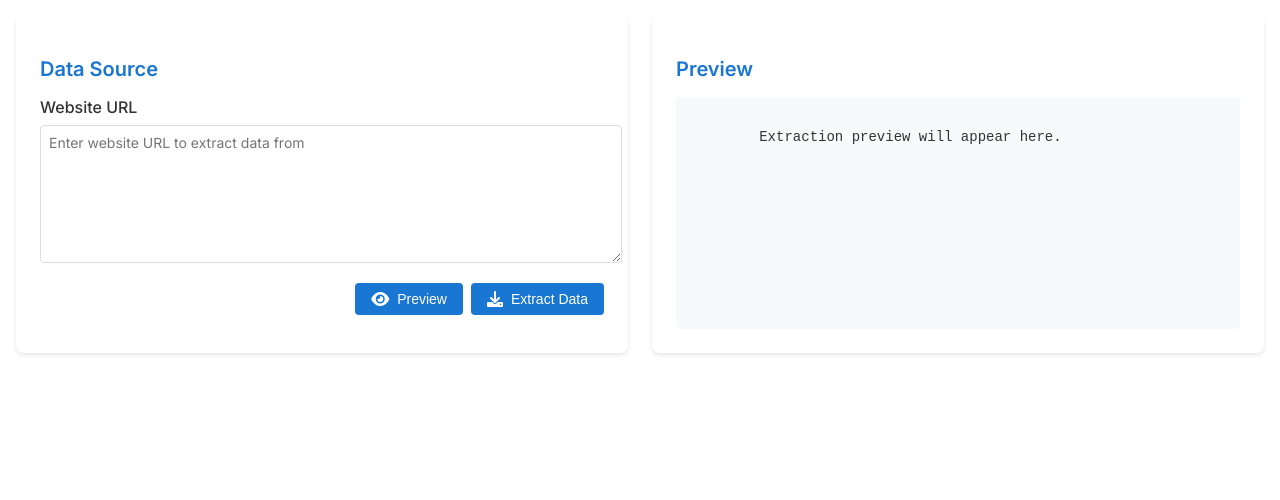
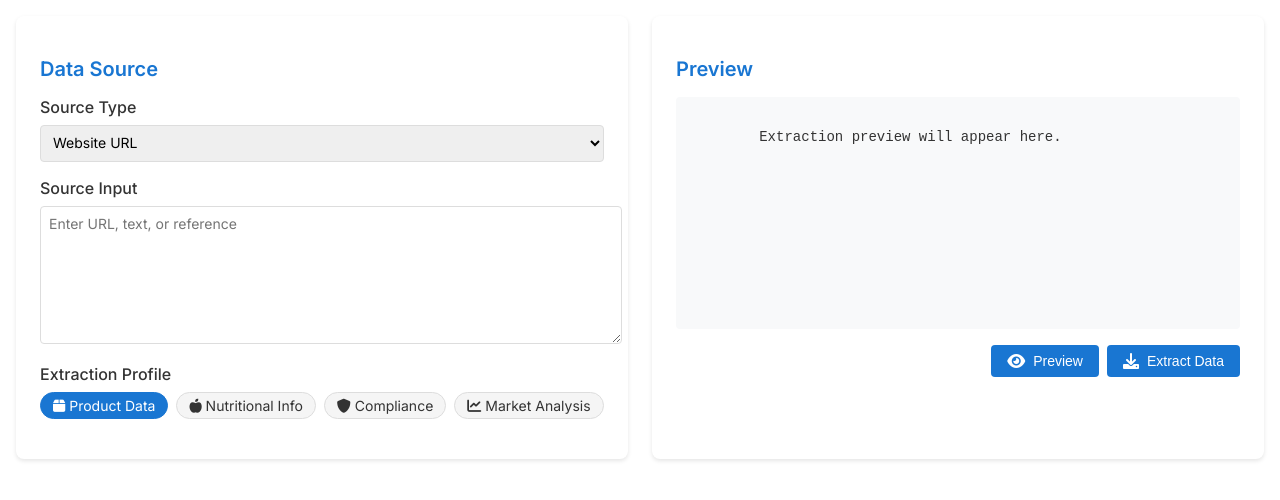
Before and after one commit to rehmanul/Web-Stryker-R7, a plain HTML site: page DataCenter.html in a window 1280 px wide. Drawn offline with Linux system fonts and the light colour scheme.

Commit message:
Update DataCenter.html

```diff
--- a/DataCenter.html
+++ b/DataCenter.html
@@ -55,6 +55,29 @@
     textarea {
       min-height: 120px;
       resize: vertical;
+    }
+
+    .extraction-options {
+      display: flex;
+      flex-wrap: wrap;
+      gap: 8px;
+      margin-bottom: 16px;
+    }
+
+    .option-pill {
+      background: #f5f5f5;
+      border: 1px solid #ddd;
+      border-radius: 16px;
+      padding: 4px 12px;
+      font-size: 14px;
+      cursor: pointer;
+      transition: all 0.3s;
+    }
+
+    .option-pill.active {
+      background: #1976d2;
+      color: white;
+      border-color: #1976d2;
     }
 
     .preview-panel {
@@ -141,11 +164,45 @@
       <h2 class="panel-title">Data Source</h2>
 
       <div class="form-group">
-        <label for="sourceInput">Website URL</label>
-        <textarea id="sourceInput" placeholder="Enter website URL to extract data from"></textarea>
+        <label for="sourceType">Source Type</label>
+        <select id="sourceType">
+          <option value="url">Website URL</option>
+          <option value="text">Raw Text</option>
+          <option value="spreadsheet">Spreadsheet</option>
+        </select>
+      </div>
+
+      <div class="form-group">
+        <label for="sourceInput">Source Input</label>
+        <textarea id="sourceInput" placeholder="Enter URL, text, or reference"></textarea>
+      </div>
+
+      <div class="form-group">
+        <label>Extraction Profile</label>
+        <div class="extraction-options">
+          <div class="option-pill active" data-profile="product">
+            <i class="fas fa-box"></i> Product Data
+          </div>
+          <div class="option-pill" data-profile="nutrition">
+            <i class="fas fa-apple-alt"></i> Nutritional Info
+          </div>
+          <div class="option-pill" data-profile="compliance">
+            <i class="fas fa-shield-alt"></i> Compliance
+          </div>
+          <div class="option-pill" data-profile="market">
+            <i class="fas fa-chart-line"></i> Market Analysis
+          </div>
+        </div>
       </div>
 
       <div id="message" class="message"></div>
+    </div>
+
+    <div class="panel">
+      <h2 class="panel-title">Preview</h2>
+      <div id="previewPanel" class="preview-panel">
+        Extraction preview will appear here.
+      </div>
 
       <div class="actions">
         <button id="previewBtn" class="action-button">
@@ -156,24 +213,27 @@
         </button>
       </div>
     </div>
-
-    <div class="panel">
-      <h2 class="panel-title">Preview</h2>
-      <div id="previewPanel" class="preview-panel">
-        Extraction preview will appear here.
-      </div>
-    </div>
   </div>
 
   <script>
     // Initialize
     document.addEventListener('DOMContentLoaded', function() {
+      // Extraction profile selection
+      document.querySelectorAll('.option-pill').forEach(pill => {
+        pill.addEventListener('click', function() {
+          document.querySelectorAll('.option-pill').forEach(p => p.classList.remove('active'));
+          this.classList.add('active');
+        });
+      });
+
       // Preview button
       document.getElementById('previewBtn').addEventListener('click', function() {
-        const url = document.getElementById('sourceInput').value;
+        const sourceType = document.getElementById('sourceType').value;
+        const sourceInput = document.getElementById('sourceInput').value;
+        const profile = document.querySelector('.option-pill.active').dataset.profile;
 
-        if (!url) {
-          showMessage('Please enter a website URL', 'error');
+        if (!sourceInput) {
+          showMessage('Please enter a source input', 'error');
           return;
         }
 
@@ -197,15 +257,17 @@
             document.getElementById('previewBtn').innerHTML = '<i class="fas fa-eye"></i> Preview';
             showMessage('Error: ' + error.message, 'error');
           })
-          .previewExtraction(url);
+          .previewExtraction(sourceType, sourceInput, profile);
       });
 
       // Extract button
       document.getElementById('extractBtn').addEventListener('click', function() {
-        const url = document.getElementById('sourceInput').value;
+        const sourceType = document.getElementById('sourceType').value;
+        const sourceInput = document.getElementById('sourceInput').value;
+        const profile = document.querySelector('.option-pill.active').dataset.profile;
 
-        if (!url) {
-          showMessage('Please enter a website URL', 'error');
+        if (!sourceInput) {
+          showMessage('Please enter a source input', 'error');
           return;
         }
 
@@ -232,7 +294,7 @@
             document.getElementById('extractBtn').innerHTML = '<i class="fas fa-download"></i> Extract Data';
             showMessage('Error: ' + error.message, 'error');
           })
-          .startExtraction(url);
+          .startExtraction(sourceType, sourceInput, profile);
       });
     });
 
```
